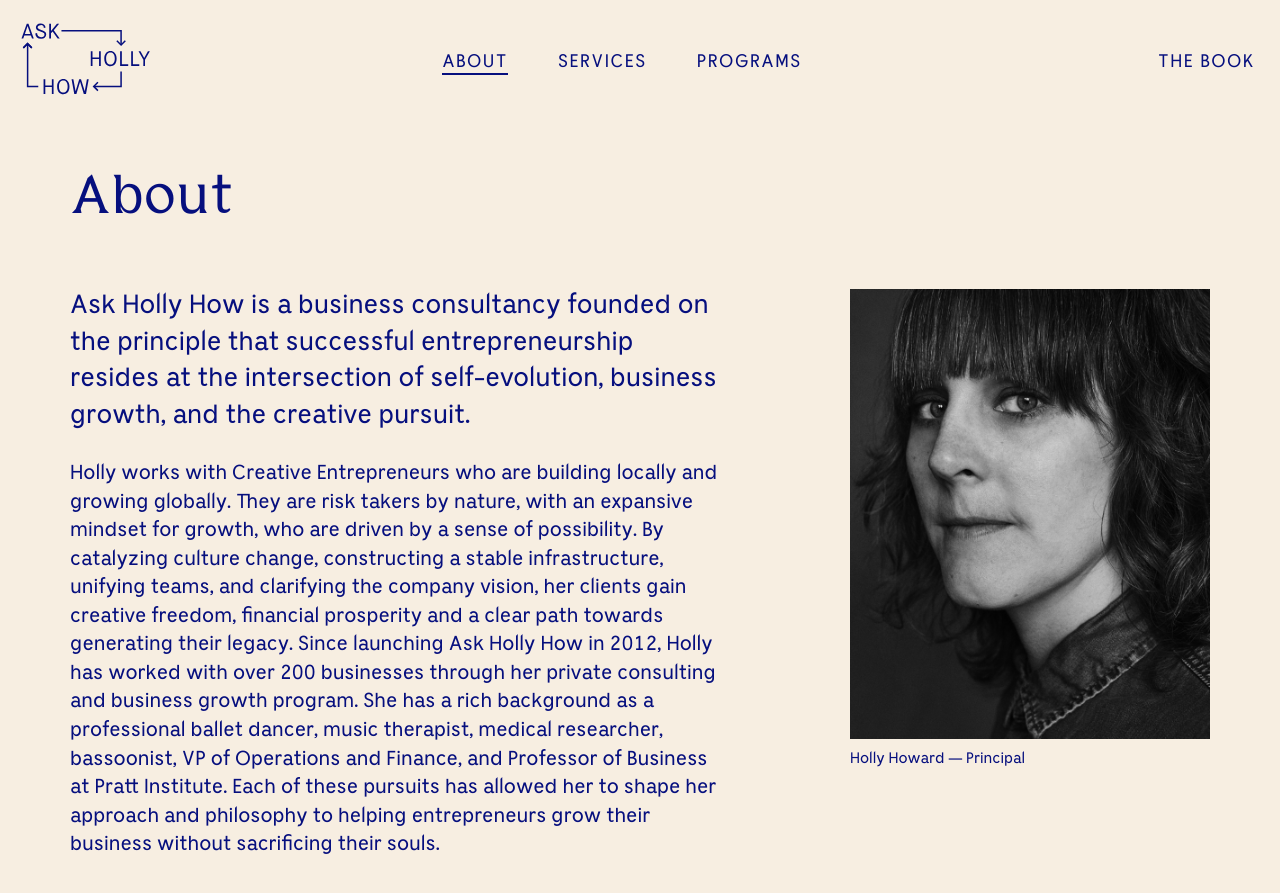
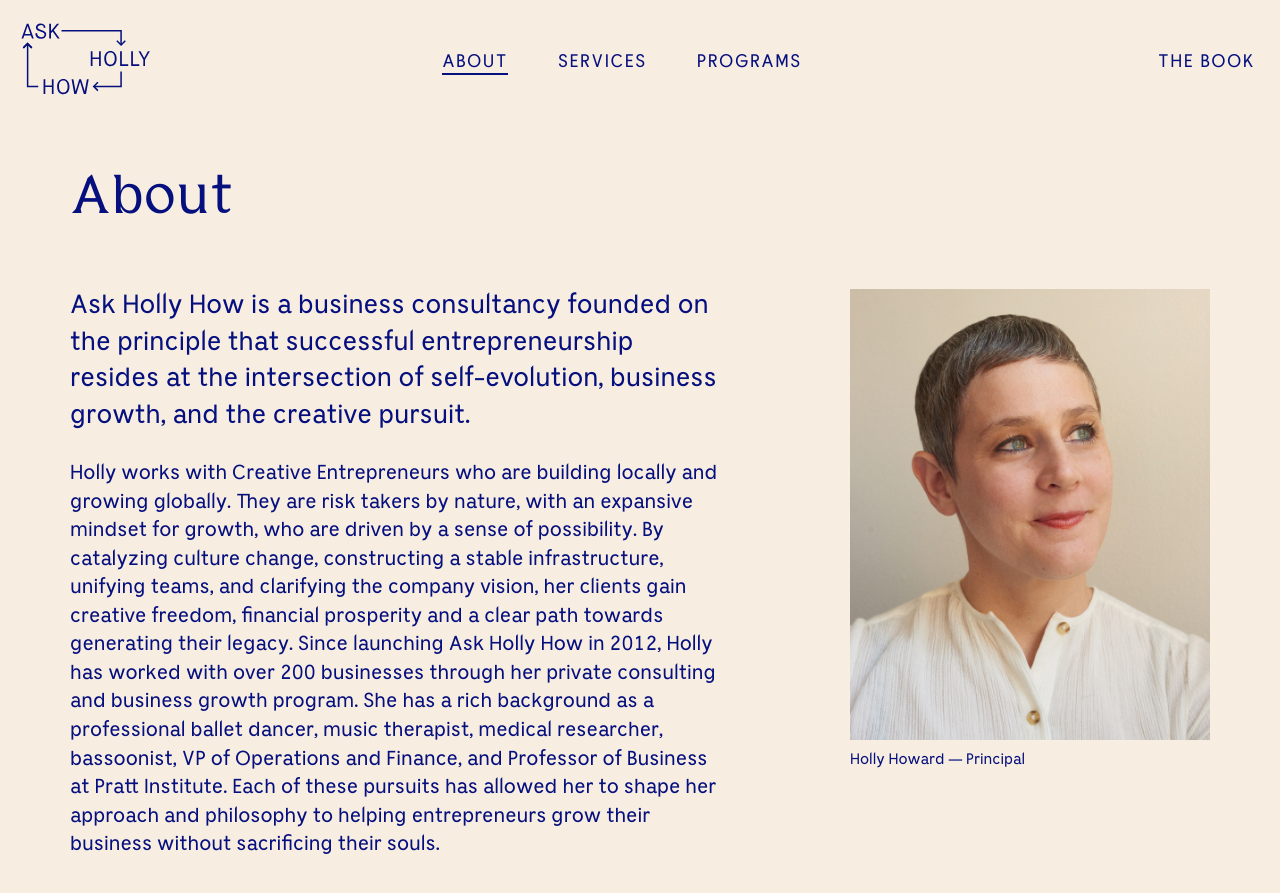
Before and after one commit to hollyhoward78/ask-holly-how, a Jekyll site: the page built from _pages/about.md, in a window 1280 px wide and 900 px high. Shown: the top 893 px of the window. Built offline with Jekyll 4.4.1, drawn with Linux system fonts in a browser that asks for light colours; a script that is not in the unit is left out.

Commit message:
Update Page “About”

```diff
--- a/_pages/about.md
+++ b/_pages/about.md
@@ -20,7 +20,7 @@
   Business at Pratt Institute. Each of these pursuits has allowed her to shape
   her approach and philosophy to helping entrepreneurs grow their business
   without sacrificing their souls.
-about-image: /images/Holly_Portrait.jpg
+about-image: /images/200209_Holly_Portrait3220b.jpg
 about-image-caption: Holly Howard &mdash; Principal
 about-email: hhoward@askhollyhow.com
 testimonials:
```
Also changed, not shown: images/200209_Holly_Portrait3220b.jpg (added).
